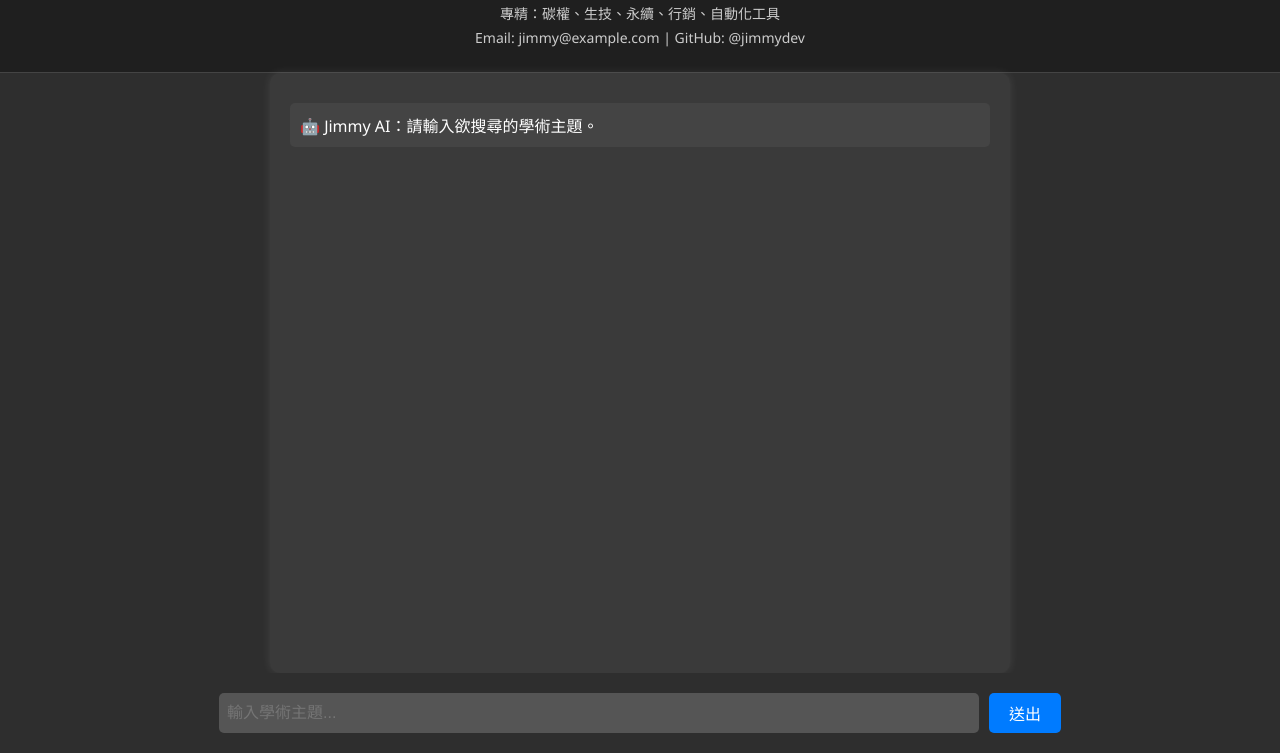
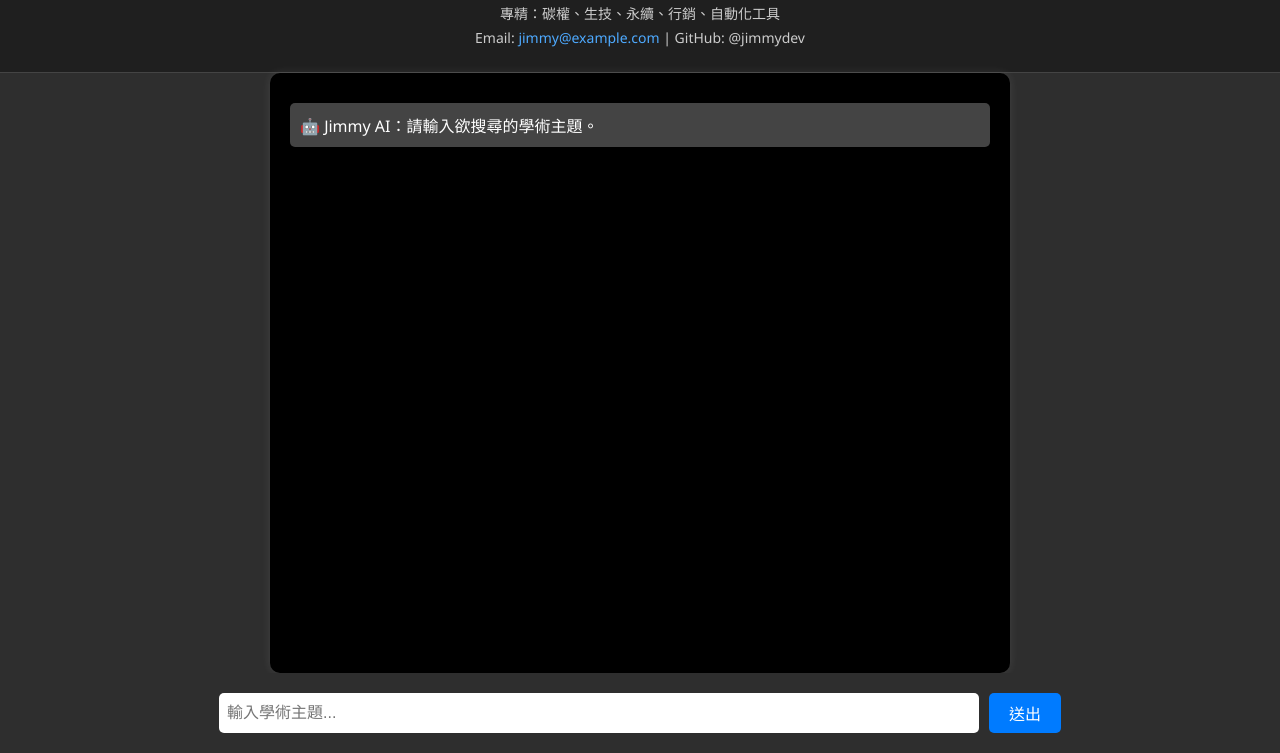
Before and after one commit to jimmylee719/my-ai-agent, a plain HTML site: page index.html in a window 1280 px wide. Shown: the part 62-815 px from the top of the page. Drawn offline with Linux system fonts and the light colour scheme.

Commit message:
Update index.html

```diff
--- a/index.html
+++ b/index.html
@@ -32,13 +32,18 @@
       color: #ccc;
     }
 
+    #business-card a {
+      color: #4eaaff;
+      text-decoration: none;
+    }
+
     #chat-container {
       padding: 20px;
       max-width: 700px;
       margin: 0 auto;
       height: 70vh;
       overflow-y: auto;
-      background-color: #3a3a3a;
+      background-color: #000000; /* 改為黑色背景 */
       border-radius: 10px;
       box-shadow: 0 0 10px rgba(255, 255, 255, 0.1);
     }
@@ -64,8 +69,8 @@
       border: none;
       border-radius: 5px;
       margin-right: 10px;
-      background-color: #555;
-      color: #fff;
+      background-color: #ffffff; /* 白色輸入框 */
+      color: #000000;             /* 黑色字體 */
     }
 
     #send-button {
@@ -105,7 +110,7 @@
   <div id="business-card">
     <h1>Jimmy 的 AI 代理人</h1>
     <p>專精：碳權、生技、永續、行銷、自動化工具</p>
-    <p>Email: jimmy@example.com | GitHub: @jimmydev</p>
+    <p>Email: <a href="mailto:jimmy@example.com">jimmy@example.com</a> | GitHub: @jimmydev</p>
   </div>
 
   <!-- 對話區 -->
```
